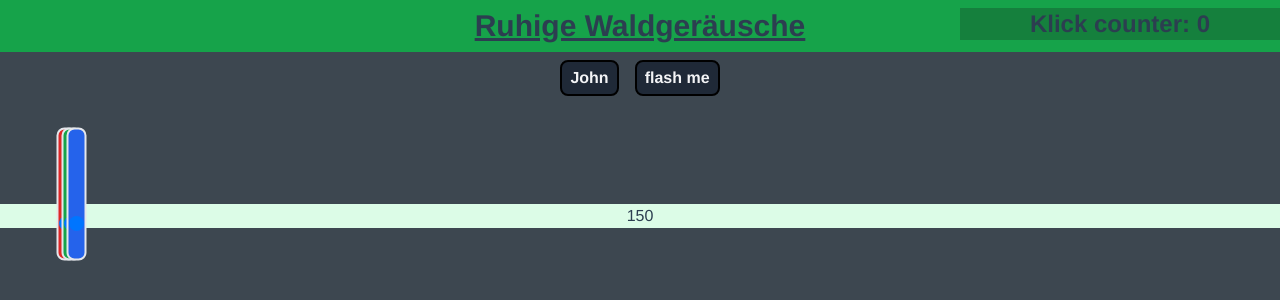
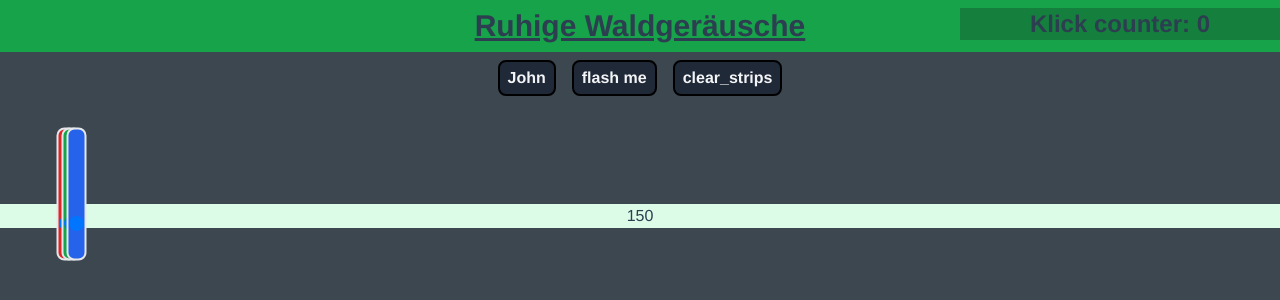
Before and after one commit to JonasFocke01/ruhige_waldgeraeusche, a Vue app in the folder code/frontend/web/: page / in a window 1280 px wide. Shown: the top 300 px of the page. Built offline with nearby package versions, Linux system fonts and the light colour scheme; no server answers.

Commit message:
feat: implement clear_strips functionality

```diff
--- a/code/frontend/web/src/components/Controller-Gui.vue
+++ b/code/frontend/web/src/components/Controller-Gui.vue
@@ -11,6 +11,7 @@
   </div>
   <ButtonComponent v-on:click="spawn_snake" v-bind="propsToPass" />
   <ButtonComponent v-on:click="short_flash" v-bind="holdProps" />
+  <ButtonComponent v-on:click="clear_strips" v-bind="clearProps" />
   <SliderComponent v-on:change="processkeypressed" />
   <div class="bg-green-100">
     {{ sees }}
@@ -31,6 +32,9 @@ export default {
       click_counter: 0,
       propsToPass: {
         label: 'John',
+      },
+clearProps: {
+        label: 'clear_strips',
       },
       holdProps: {
         label: 'flash me'
@@ -55,6 +59,10 @@ export default {
     short_flash() {
       this.click_counter += 1;
       fetch('http://192.168.2.17:5000/short_flash/');
+    },
+    clear_strips()  {
+      this.click_counter += 1;
+      fetch('http://192.168.2.17:5000/clear_strips/');
     }
   },
   mounted() {
```
Also changed, not shown: 2 other files (tests, documents, lock files or other folders).
